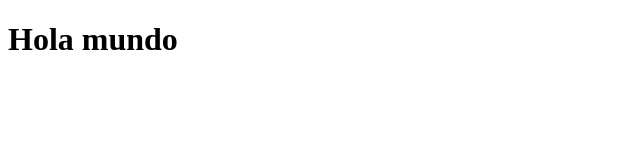
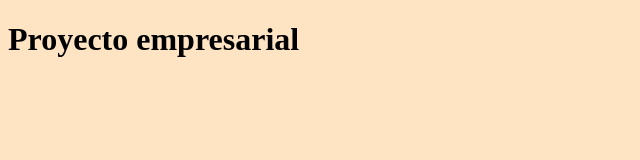
Before and after one commit to Elqiuu/CursoGit2, a plain HTML site: page index.html in a window 1280 px wide. Shown: the whole page, without its empty margins (0-640 px from the left). Drawn offline with Linux system fonts and the light colour scheme.

```diff
--- /dev/null
+++ b/css/style.css
@@ -0,0 +1,3 @@
+body{
+    background-color: bisque;
+}
--- a/index.html
+++ b/index.html
@@ -4,8 +4,9 @@
     <meta charset="UTF-8">
     <meta name="viewport" content="width=device-width, initial-scale=1.0">
     <title>Document</title>
+    <link rel="stylesheet" href="./css/style.css">
 </head>
 <body>
-    <h1>Hola mundo</h1>
+    <h1>Proyecto empresarial</h1>
 </body>
 </html>
```
Also changed, not shown: js/index.js (added).
